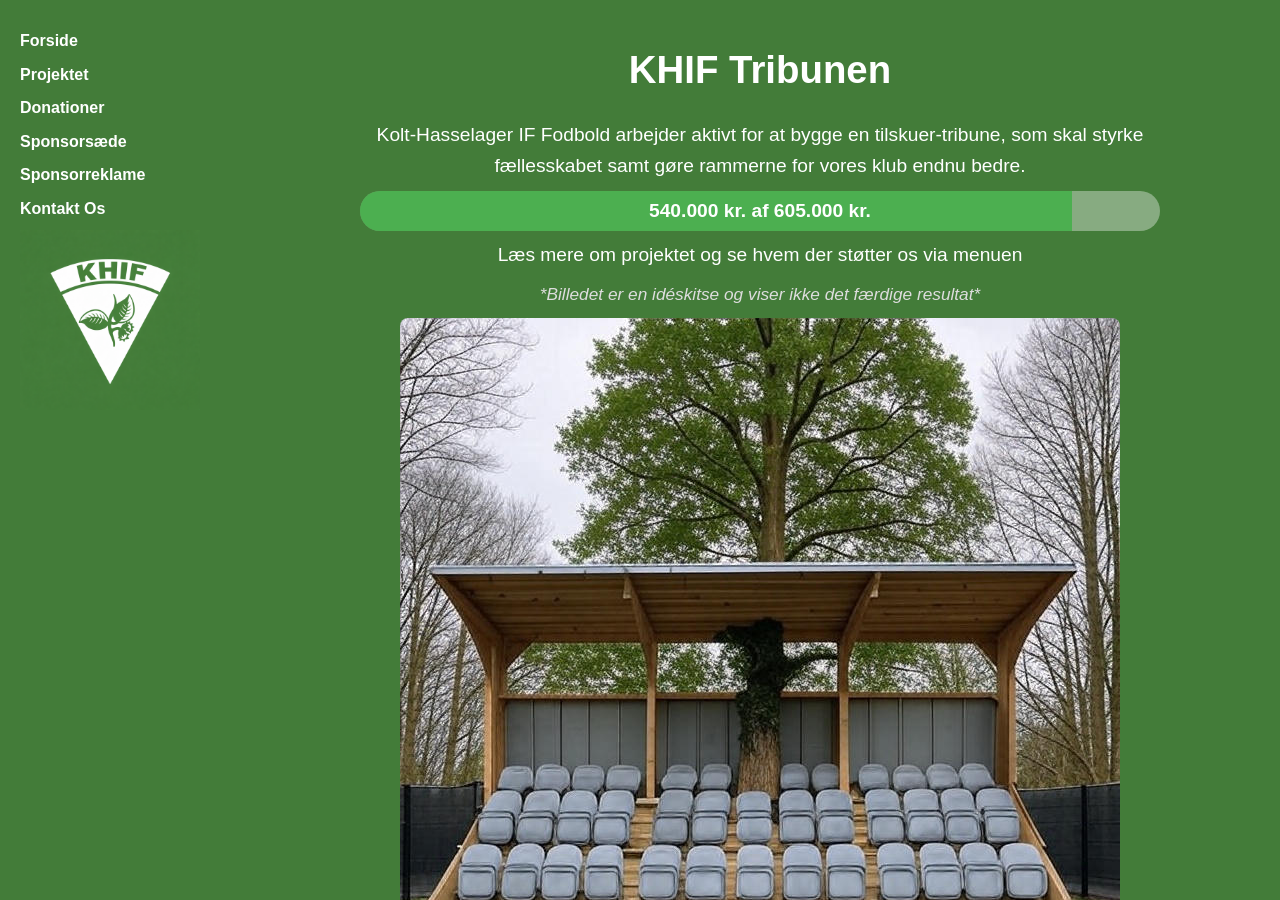
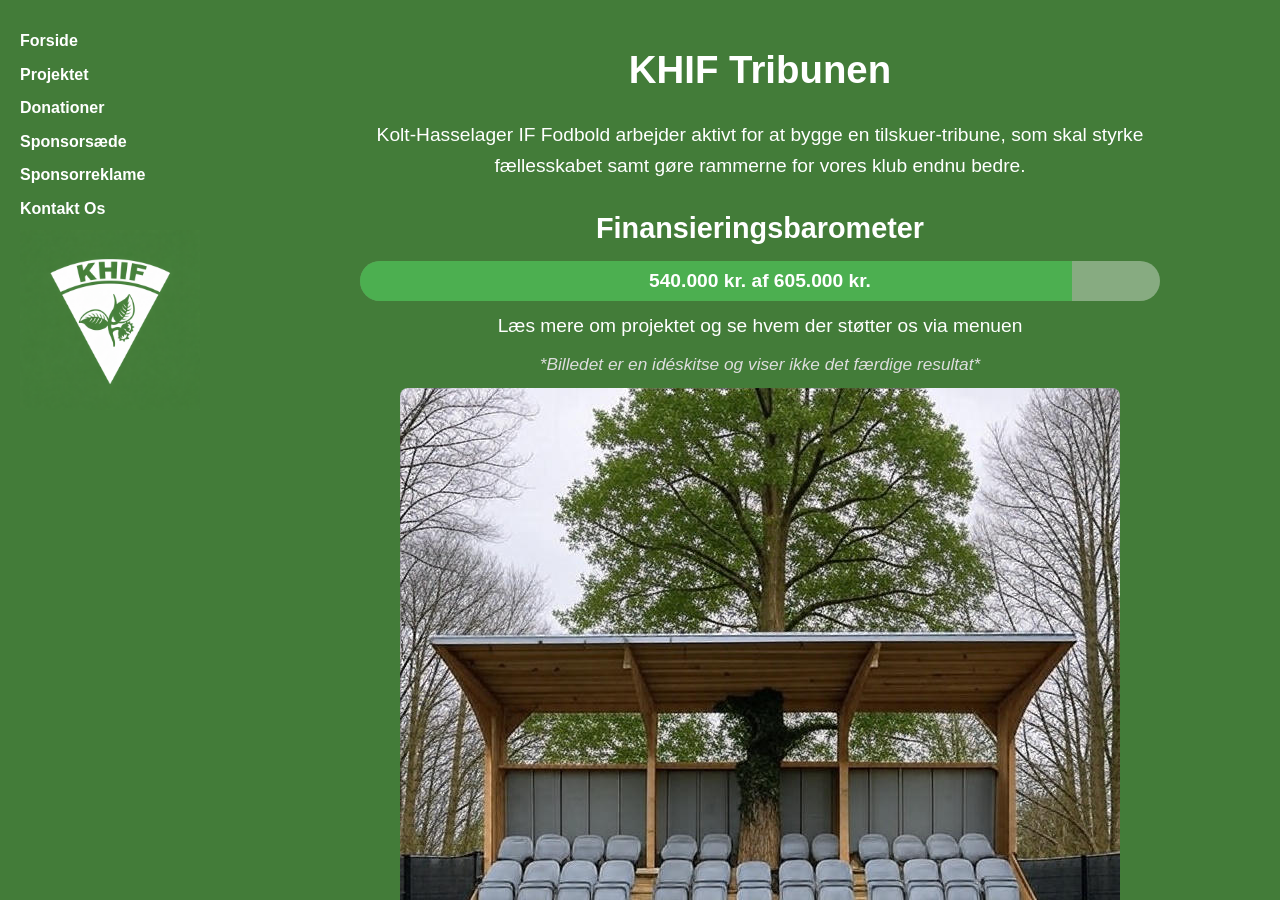
Before and after one commit to msj33/khif-tribune, a Jekyll site: the page built from index.md, in a window 1280 px wide and 900 px high. Built offline with Jekyll 4.4.1, drawn with Linux system fonts in a browser that asks for light colours.

Commit message:
Add financing barometer section to index.md

```diff
--- a/index.md
+++ b/index.md
@@ -8,6 +8,9 @@ title: "Forside"
 
   <p>Kolt-Hasselager IF Fodbold arbejder aktivt for at bygge en tilskuer-tribune, som skal styrke fællesskabet samt gøre rammerne for vores klub endnu bedre.</p>
 
+  <h2 style="text-align: center; margin-bottom: 10px;">
+  Finansieringsbarometer
+  </h2>
   {% include progressbar.html belob=site.data.donationer.belob total=605000 %}
 
   <p>Læs mere om projektet og se hvem der støtter os via menuen</p>
```
